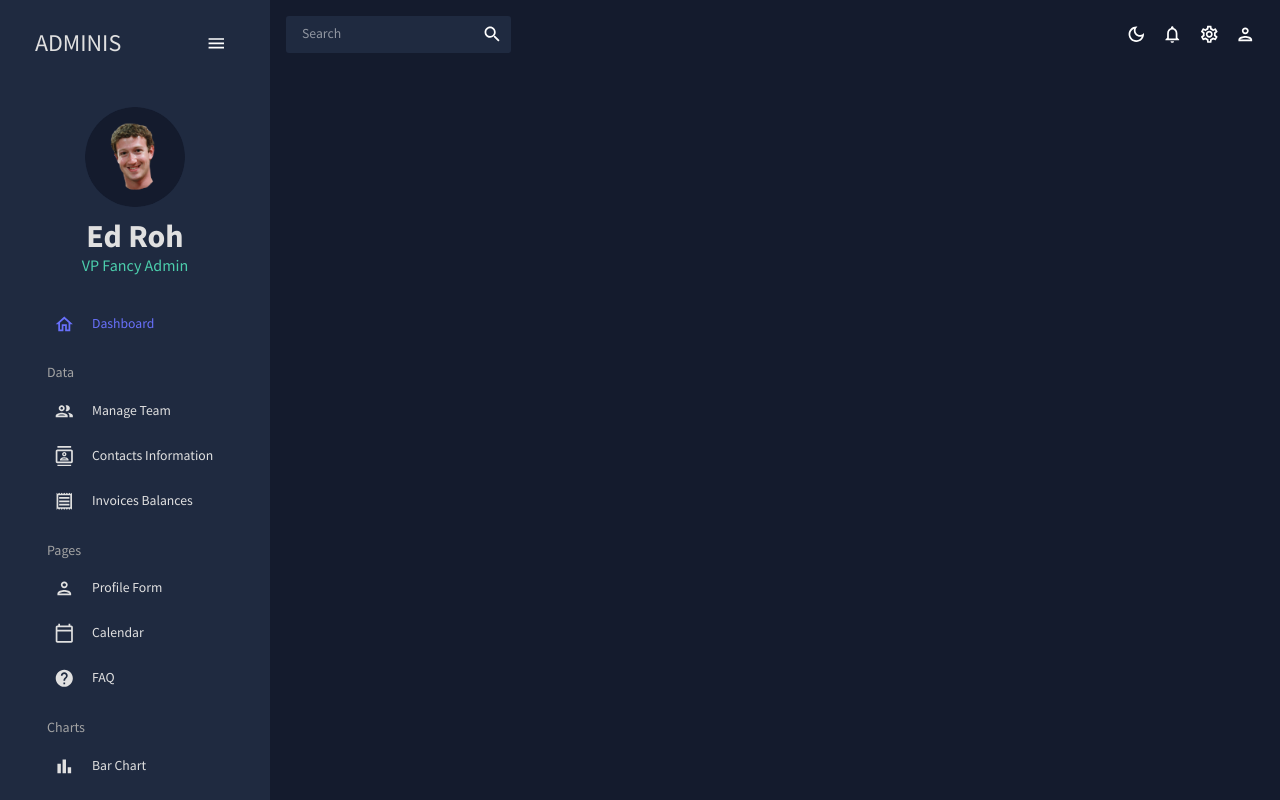
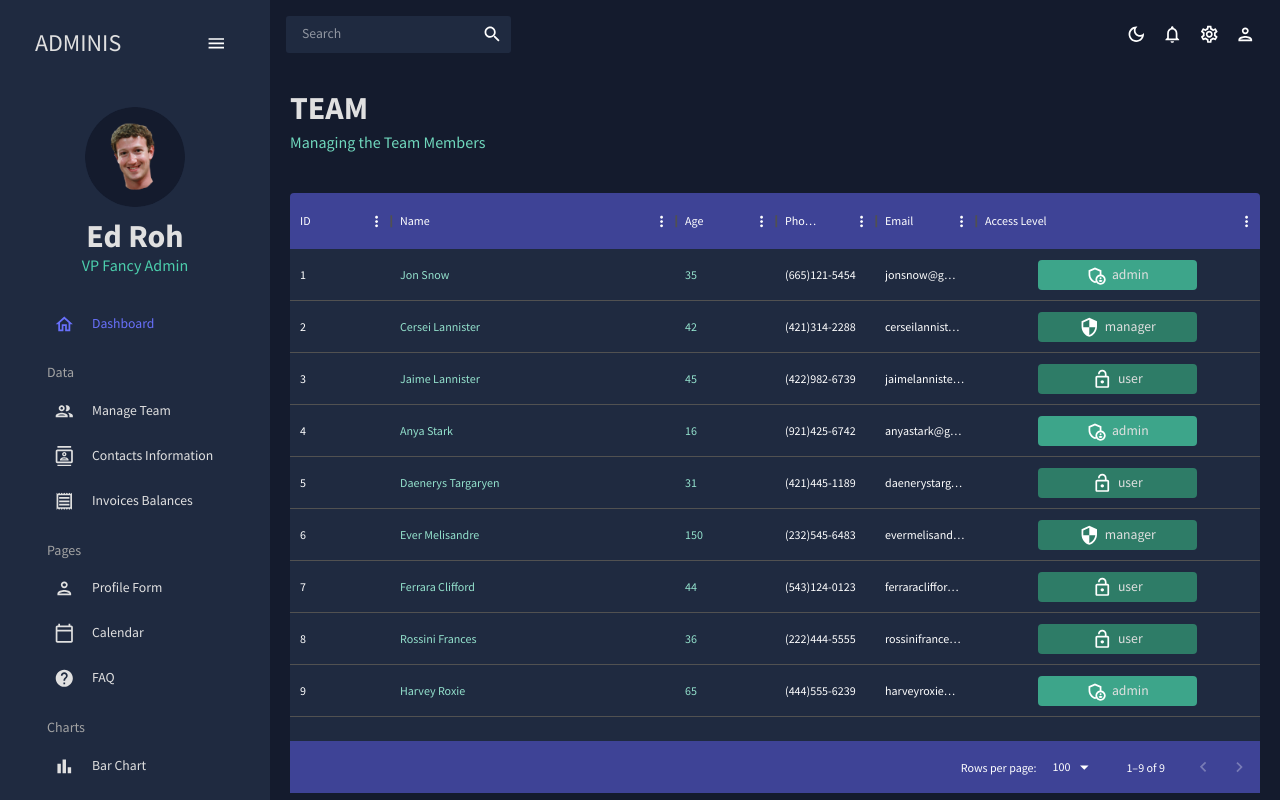
Before and after one commit to paszo/ed-roh-dashboard-tutorial, a React (Create React App) app: page /team in a window 1280 px wide. Built offline with nearby package versions, Linux system fonts and the light colour scheme.

Commit message:
added teams page

```diff
--- a/src/App.js
+++ b/src/App.js
@@ -4,7 +4,7 @@
 import Topbar from "./scenes/global/Topbar";
 import Sidebar from './scenes/global/Sidebar';
 import Dashboard from "./scenes/dashboard";
-// import Team from "./scenes/team";
+import Team from "./scenes/team";
 // import Invoices from "./scenes/invoices";
 // import Contacts from "./scenes/contacts";
 // import Bar from "./scenes/bar";
@@ -29,7 +29,7 @@
                     <Topbar/>
                     <Routes>
                         <Route path="/" element={<Dashboard/>}/>
-                        {/*<Route path="/team" element={<Team/>}/>*/}
+                        <Route path="/team" element={<Team/>}/>
                         {/*<Route path="/contacts" element={<Contacts/>}/>*/}
                         {/*<Route path="/invoices" element={<Invoices/>}/>*/}
                         {/*<Route path="/form" element={<Form/>}/>*/}
--- /dev/null
+++ b/src/scenes/team/index.jsx
@@ -0,0 +1,90 @@
+import {Box, Typography, useTheme} from "@mui/material";
+import {DataGrid} from "@mui/x-data-grid";
+import {tokens} from "../../theme";
+import {mockDataTeam} from "../../data/mockData";
+import AdminPanelSettingsOutlinedIcon from "@mui/icons-material/AdminPanelSettingsOutlined";
+import LockOpenOutlinedIcon from "@mui/icons-material/LockOpenOutlined";
+import SecurityOutlinedIcon from "@mui/icons-material/SecurityOutlined";
+import Header from "../../components/Header";
+
+const Team = () => {
+    const theme = useTheme();
+    const colors = tokens(theme.palette.mode);
+
+    const columns = [
+        {field: "id", headerName: "ID"},
+        {field: "name", headerName: "Name", flex: 1, cellClassName: "name-column-cell"},
+        {field: "age", headerName: "Age", type: "number", headerAlign: "left", align: "left", cellClassName: "name-column-cell"},
+        {field: "phone", headerName: "Phone Number"},
+        {field: "email", headerName: "Email"},
+        {field: "access", headerName: "Access Level", flex: 1, renderCell: ({row: {access}}) => {
+                return (
+                    <Box
+                    width="60%"
+                    m="0 auto"
+                    p="5px"
+                    display="flex"
+                    justifyContent="center"
+                    backgroundColor={
+                        access === "admin"
+                        ? colors.greenAccent[600]
+                            : colors.greenAccent[700]
+                    }
+                    borderRadius="4px"
+                    >
+                        {access === "admin" && <AdminPanelSettingsOutlinedIcon/>}
+                        {access === "manager" && <SecurityOutlinedIcon/>}
+                        {access === "user" && <LockOpenOutlinedIcon/>}
+                        <Typography
+                            color={colors.grey[100]}
+                            sx={{ml: "5px"}}
+                        >
+                            {access}
+                        </Typography>
+                    </Box>
+                )
+            }},
+    ]
+
+
+    return (
+        <Box m="20px">
+            <Header title="TEAM" subtitle="Managing the Team Members"/>
+            <Box
+            m="40px 0 0 0"
+            height = "75vh"
+            sx={{
+                "& .MuiDataGrid-root": {
+                    border: "none"
+                },
+                "& .MuiDataGrid-cell": {
+                    borderBottom: "none"
+                },
+                "& .name-column-cell": {
+                    color: colors.greenAccent[300]
+                },
+                "& .MuiDataGrid-columnHeaders": {
+                    backgroundColor: colors.blueAccent[700],
+                    borderBottom: "none"
+                },
+                "& .MuiDataGrid-virtualScroller": {
+                    backgroundColor: colors.primary[400],
+                },
+                "& .MuiDataGrid-footerContainer": {
+                    borderTop: "none",
+                    backgroundColor: colors.blueAccent[700]
+                },
+            }}
+            >
+                <DataGrid
+                rows={mockDataTeam}
+                columns={columns}
+                >
+
+                </DataGrid>
+            </Box>
+        </Box>
+    )
+}
+
+export default Team;
```
